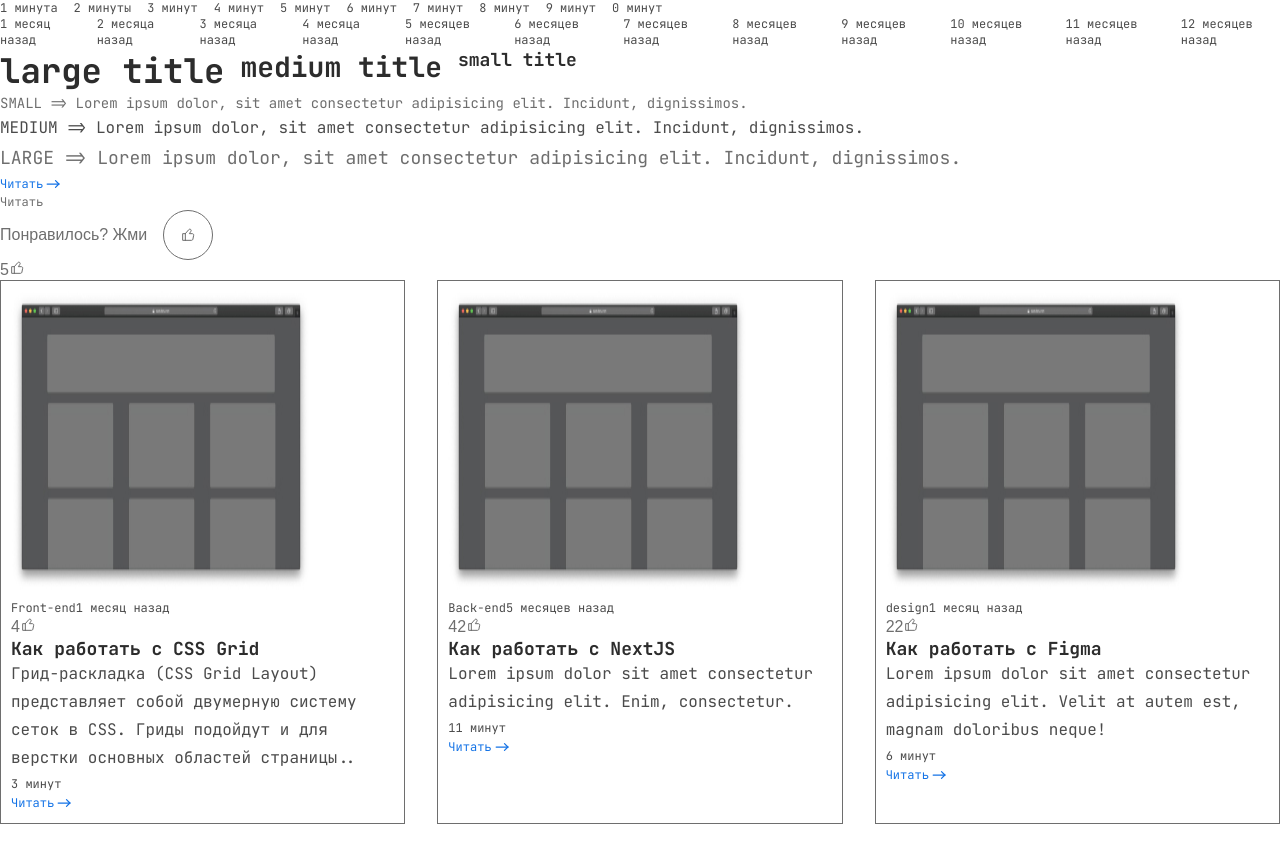
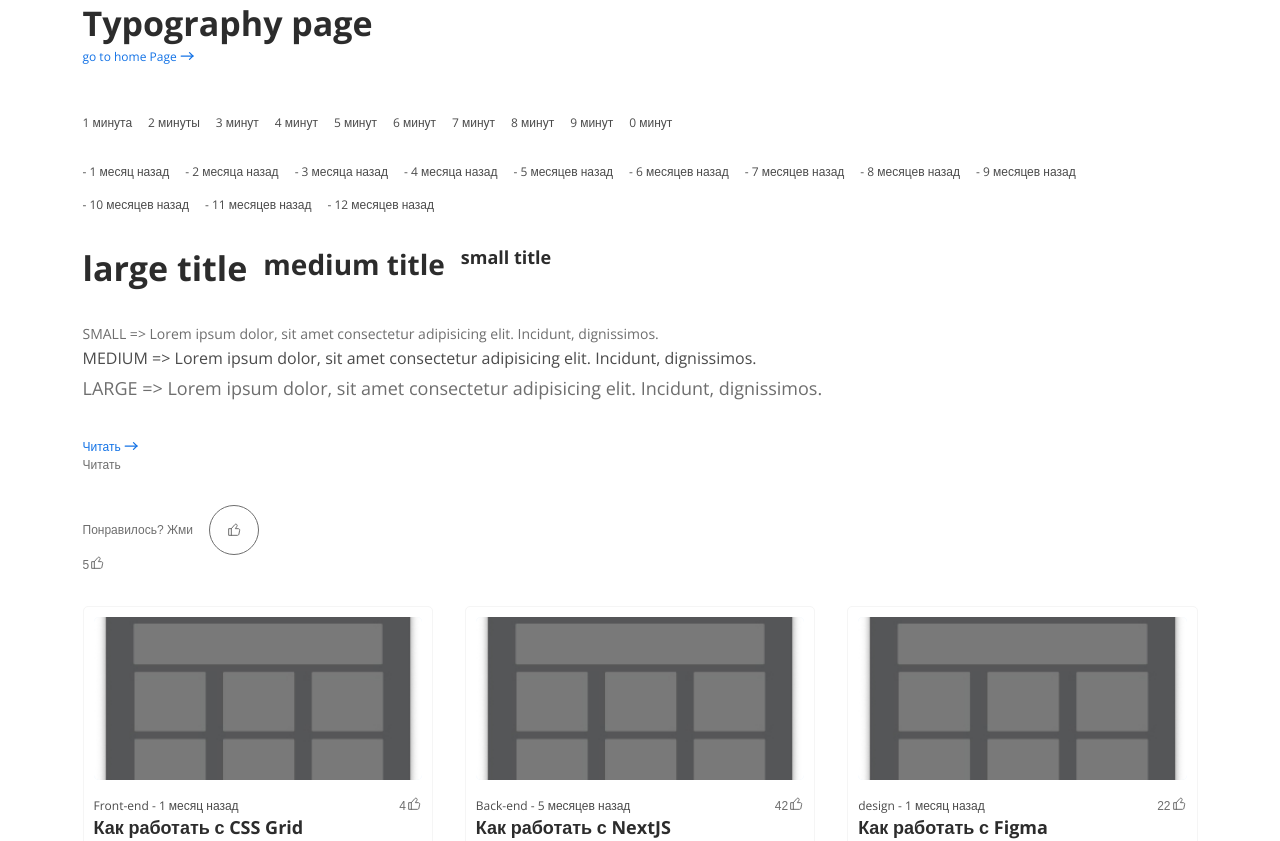
Before and after one commit to AleksGoodOmens/purpleSchool-blogM, a Next.js app: page /typography in a window 1280 px wide. Shown: the top 841 px of the page. Built offline with nearby package versions, Linux system fonts and the light colour scheme.

Commit message:
feat: task 3 'простые компоненты

```diff
--- a/src/app/globals.css
+++ b/src/app/globals.css
@@ -2,10 +2,12 @@
 	--background: #ffffff;
 	--foreground: #171717;
 
+	--primary-100: #f5f5f5;
 	--primary-200: #6e6e6e;
 	--primary-400: #4b4b4b;
 	--primary-600: #2c2c2c;
 	--secondary: #1473e6;
+	--secondary-200: #e5f4ff;
 
 	--fz-s: 12px;
 	--fz-m: 14px;
@@ -15,6 +17,11 @@
 	--fz-h-s: 18px;
 	--fz-h-m: 28px;
 	--fz-h-l: 34px;
+}
+
+.container {
+	margin: 0 auto;
+	max-width: 1115px;
 }
 
 /* @media (prefers-color-scheme: dark) {
--- a/src/app/layout.tsx
+++ b/src/app/layout.tsx
@@ -1,8 +1,8 @@
 import type { Metadata } from 'next'
-import { JetBrains_Mono } from 'next/font/google'
+import { Open_Sans } from 'next/font/google'
 import './globals.css'
 
-const JetBrains = JetBrains_Mono({ subsets: ['cyrillic', 'latin'] })
+const OpenSans = Open_Sans({ subsets: ['cyrillic', 'latin'] })
 
 export const metadata: Metadata = {
 	title: 'Блог - AmensGood',
@@ -16,7 +16,7 @@ export default function RootLayout({
 }>): JSX.Element {
 	return (
 		<html lang="ru">
-			<body className={JetBrains.className}>{children}</body>
+			<body className={OpenSans.className}>{children}</body>
 		</html>
 	)
 }
--- a/src/app/typography/page.tsx
+++ b/src/app/typography/page.tsx
@@ -81,8 +81,17 @@ const singleCardsExample = [
 
 function TypographyPage() {
 	return (
-		<div>
-			<div style={{ display: 'flex', gap: '1rem' }}>
+		<div className="container">
+			<header>
+				<Heading tag="h1">Typography page</Heading>
+				<CustomLink
+					type="arrow"
+					href="/">
+					go to home Page
+				</CustomLink>
+			</header>
+			<div style={{ display: 'grid', gap: '2rem' }}>
+				<div style={{ display: 'flex', gap: '1rem', padding: '3rem 0 0 0', flexWrap: 'wrap' }}>
 					{minuteTimerExample.map((item) => (
 						<MinuteTimer
 							key={item}
@@ -90,7 +99,7 @@ function TypographyPage() {
 						/>
 					))}
 				</div>
-			<div style={{ display: 'flex', gap: '1rem' }}>
+				<div style={{ display: 'flex', gap: '1rem', flexWrap: 'wrap' }}>
 					{monthTimerExample.map((item) => (
 						<MonthTimer
 							key={item}
@@ -98,7 +107,7 @@ function TypographyPage() {
 						/>
 					))}
 				</div>
-			<div style={{ display: 'flex', gap: '1rem' }}>
+				<div style={{ display: 'flex', gap: '1rem', flexWrap: 'wrap' }}>
 					{headingsExample.map((item) => (
 						<Heading
 							key={item.tag}
@@ -135,7 +144,12 @@ function TypographyPage() {
 						</Like>
 					))}
 				</div>
-			<div style={{ display: 'grid', gridTemplateColumns: 'repeat(3, 1fr)', gap: '2rem' }}>
+				<div
+					style={{
+						display: 'grid',
+						gridTemplateColumns: 'repeat( auto-fit, minmax(250px, 1fr) )',
+						gap: '2rem',
+					}}>
 					{singleCardsExample.map((item) => (
 						<SingleCard
 							key={item.course}
@@ -151,6 +165,7 @@ function TypographyPage() {
 					))}
 				</div>
 			</div>
+		</div>
 	)
 }
 
--- a/src/components/Like/Like.module.scss
+++ b/src/components/Like/Like.module.scss
@@ -8,8 +8,8 @@
 	stroke: var(--primary-200);
 	fill: var(--background);
 	cursor: pointer;
+	font-size: var(--fz-s);
 
-	font-size: var(--fz-l);
 	&:hover,
 	&:active {
 		color: var(--secondary);
--- a/src/components/MonthTimer/MonthTimer.tsx
+++ b/src/components/MonthTimer/MonthTimer.tsx
@@ -8,8 +8,7 @@ import type { MonthTimerProps } from './MonthTimer.props'
 function MonthTimer({ value, className, children }: MonthTimerProps) {
 	return (
 		<div className={cn(styles['wrapper'], className)}>
-			{children}
-			{properMonthEnding(value)}
+			{children} - {properMonthEnding(value)}
 		</div>
 	)
 }
--- a/src/ui/SingleCard/SingleCard.tsx
+++ b/src/ui/SingleCard/SingleCard.tsx
@@ -18,7 +18,7 @@ function SingleCard({
 }: SingleCardProps) {
 	return (
 		<article className={styles['article']}>
-			<section>
+			<section className={styles['image']}>
 				<Image
 					width={300}
 					height={300}
@@ -26,14 +26,14 @@ function SingleCard({
 					src={img.src}
 				/>
 			</section>
-			<section>
-				<div>
+			<section className={styles['body']}>
+				<div className={styles['body__header']}>
 					<MonthTimer value={duration}>{course}</MonthTimer>
 					<Like>{rating}</Like>
 				</div>
 				<Heading tag="h3">{heading}</Heading>
-				<Paragraph appearance="m">{paragraph}</Paragraph>
-				<div>
+				<Paragraph appearance="s">{paragraph}</Paragraph>
+				<div className={styles['body__footer']}>
 					<MinuteTimer value={time} />
 					<CustomLink
 						href={link.src}
--- a/src/ui/SingleCard/styles.module.scss
+++ b/src/ui/SingleCard/styles.module.scss
@@ -1,4 +1,37 @@
 .article {
-	border: 1px solid var(--primary-200);
+	display: grid;
+	grid-template-rows: 1fr 1fr;
+	border: 1px solid var(--primary-100);
+	border-radius: 5px;
 	padding: 10px;
 }
+
+.image {
+	position: relative;
+	border-radius: 5px;
+
+	background-color: var(--secondary-200);
+	padding: 5px 15px;
+	overflow: hidden;
+	& img {
+		position: absolute;
+		top: 0;
+		left: 0;
+		width: 100%;
+		height: 100%;
+		object-fit: cover;
+		object-position: center;
+	}
+}
+
+.body {
+	padding-top: 1rem;
+
+	&__header,
+	&__footer {
+		display: flex;
+		justify-content: space-between;
+		align-items: center;
+		gap: 1rem;
+	}
+}
```
Also changed, not shown: src/app/page.tsx (+14 -1 lines). Lines whose indentation alone changed are shown as unchanged.
